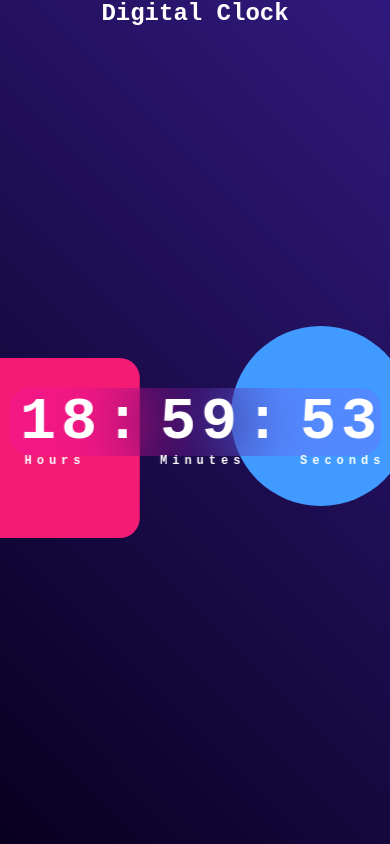
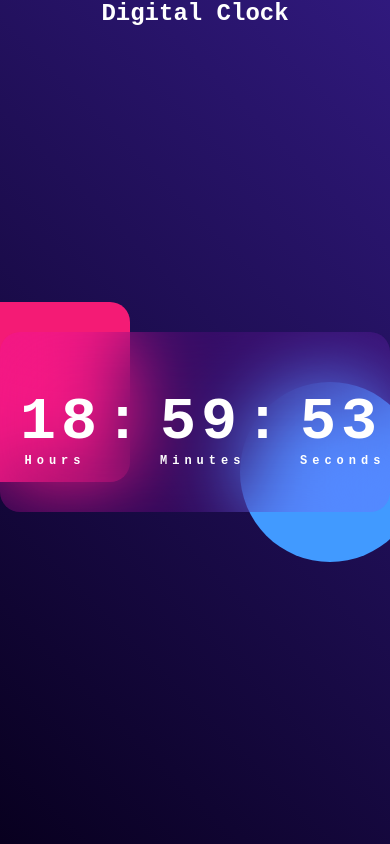
Before and after one commit to iqraaslam123/digital-clock-js, a plain HTML site: page index.html in a window 390 px wide. Shown: the top 844 px of the page. Drawn offline with Linux system fonts and the light colour scheme.

Commit message:
Update style.css

```diff
--- a/style.css
+++ b/style.css
@@ -118,12 +118,11 @@ body{
   }
 
   .container {
-    width: 95%;
-    height: auto;
+    width: 100%;
+    height: 180px;
     display: flex;
     flex-direction: column;
-    align-items: center;
-    justify-content: center;
+
     flex-wrap: wrap;
   }
 
```
